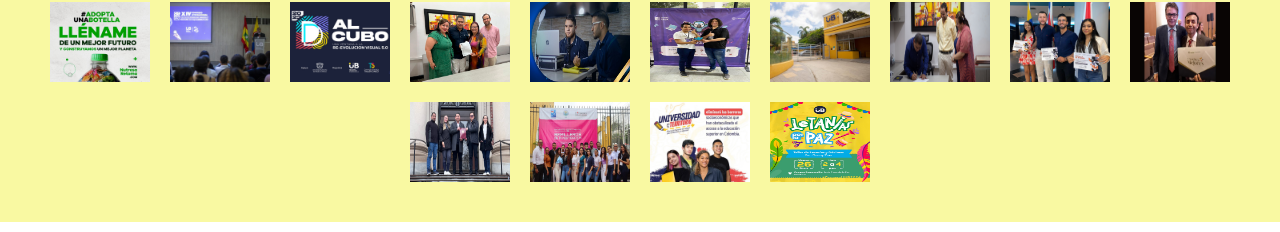
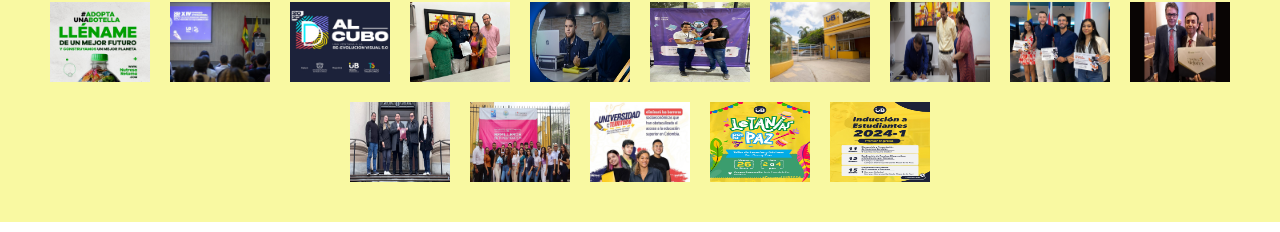
Before and after one commit to JesusVergara89/Photodatabase, a React (Vite) app: page / in a window 1280 px wide. Shown: the part 186-418 px from the top of the page. Built offline with nearby package versions, Linux system fonts and the light colour scheme.

Commit message:
inducción

```diff
--- a/src/components/PhotosAppScriptClass1.jsx
+++ b/src/components/PhotosAppScriptClass1.jsx
@@ -24,6 +24,7 @@ import purdu from './cardsPhotos/purdu.jpg'
 import semilleros from './cardsPhotos/semilleros.jpeg'
 import territorio from './cardsPhotos/territorio.jpg'
 import letanias from './cardsPhotos/letanias.jpg'
+import induc from './cardsPhotos/induc2024.jpg'
 
 
 
@@ -60,6 +61,7 @@ const PhotosAppScriptClass1 = () => {
         <img src={territorio} alt="" />
 
         <img src={letanias} alt="" />
+        <img src={induc} alt="" />
       </div>
     </article>
   )
```
Also changed, not shown: src/components/cardsPhotos/induc2024.jpg (added).
